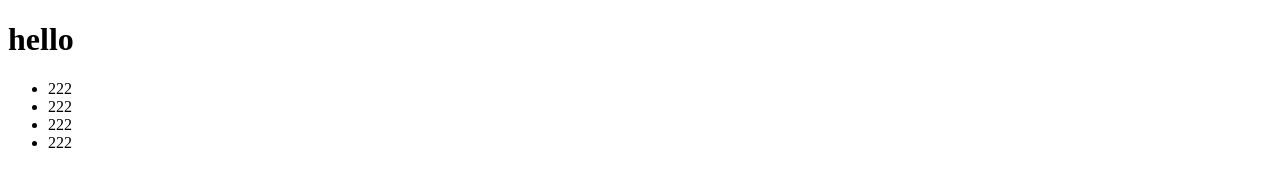
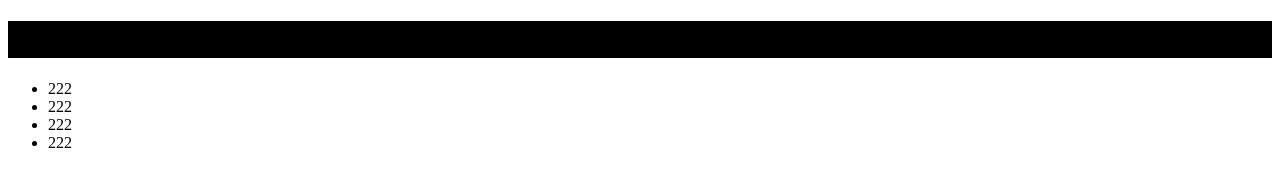
Before and after one commit to TarasGogol/testbranch, a plain HTML site: page contact.html in a window 1280 px wide. Drawn offline with Linux system fonts and the light colour scheme.

Commit message:
color black

```diff
--- a/contact.html
+++ b/contact.html
@@ -7,6 +7,11 @@
     <title>Document</title>
 </head>
 <body>
+    <style>
+    h1 {
+        background-color: black;
+    }
+    </style>
     <h1>hello</h1>
     <ul>
         <li>222</li>
```
